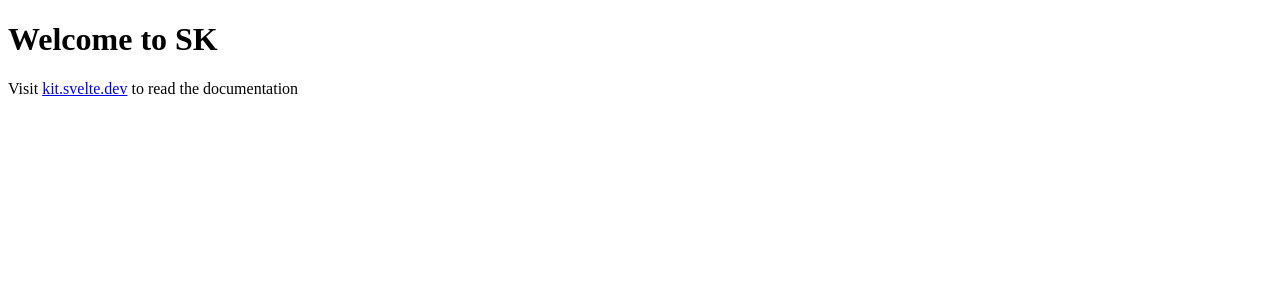
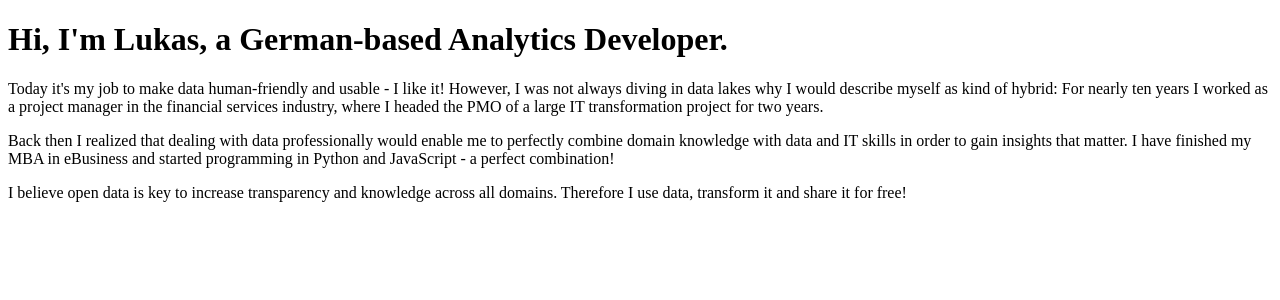
Before and after one commit to lukasbelka/lukasbelka-d, a SvelteKit app: page / in a window 1280 px wide. Shown: the top 300 px of the page. Built offline with nearby package versions, Linux system fonts and the light colour scheme.

Commit message:
Initial text

```diff
--- a/src/routes/+page.svelte
+++ b/src/routes/+page.svelte
@@ -1,2 +1,28 @@
-<h1>Welcome to SK</h1>
-<p>Visit <a href="https://kit.svelte.dev">kit.svelte.dev</a> to read the documentation</p>
+<div class="main">
+
+    <h1>Hi, I'm Lukas, a German-based Analytics Developer.</h1>
+    <p>
+        Today it's my job to make data human-friendly and usable - I like it! However,
+        I was not always diving in data lakes why I would describe myself as kind of hybrid:
+        For nearly ten years I worked as a project manager in the financial services industry,
+        where I headed the PMO of a large IT transformation project for two years.
+        </p>
+    <p>
+        Back then I realized that dealing with data professionally would enable me to perfectly
+        combine domain knowledge with data and IT skills in order to gain insights that matter.
+        I have finished my MBA in eBusiness and started programming in Python and JavaScript - a perfect combination!
+    </p>
+    <p>
+        I believe open data is key to increase transparency and knowledge across all domains. Therefore
+        I use data, transform it and share it for free!
+    </p>
+</div>
+<style>
+
+div {
+    position: center
+    max-width 800px
+    padding 0 20 0 20
+    text-align center
+}
+</style>
```
